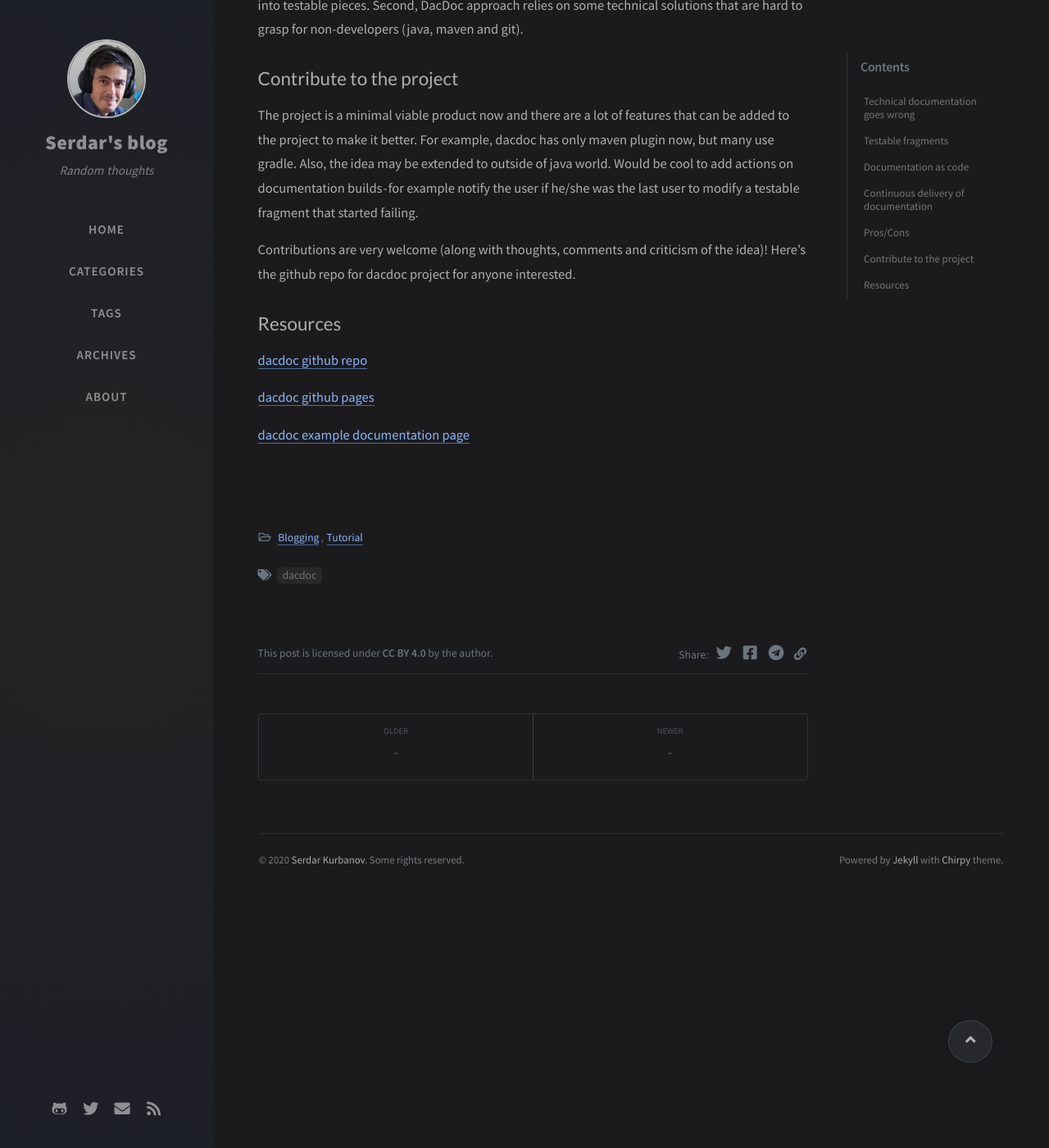
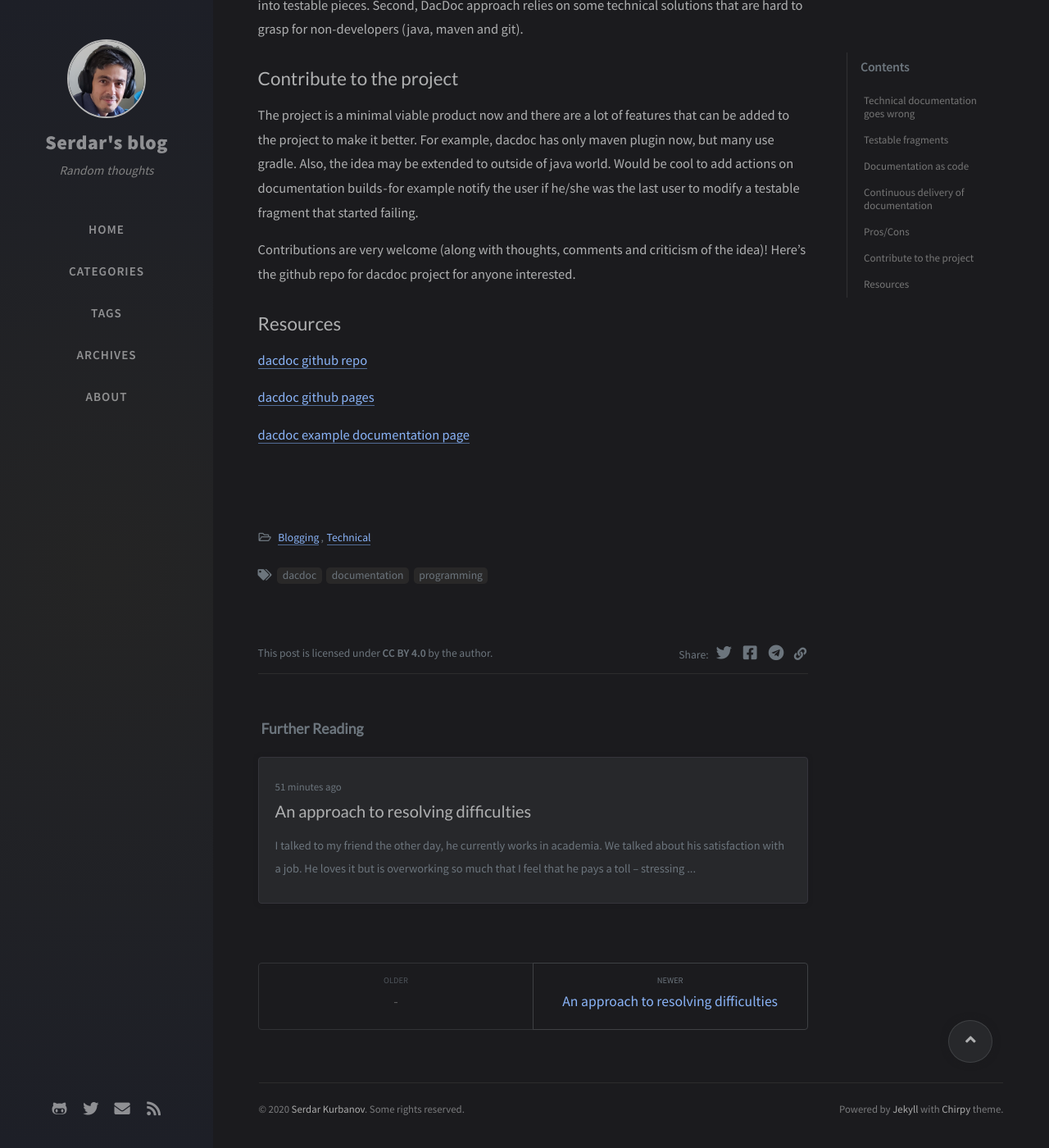
Before and after one commit to serdarkurbanov/serdarkurbanov.github.io, a Jekyll site: the page built from _posts/2019-10-01-dacdoc-intro.md, in a window 1280 px wide and 1400 px high, scrolled down 5213 px. Shown: the whole window at 82% size. Built offline with Jekyll 4.4.1, drawn with Linux system fonts in a browser that asks for light colours; nearby versions of some CDN libraries; comment, search, counter and statistics services are not loaded; some of the changed lines change nothing that is shown; some of the changed text lies outside the part shown.

Commit message:
add post about overcoming difficulties

```diff
--- a/_posts/2019-10-01-dacdoc-intro.md
+++ b/_posts/2019-10-01-dacdoc-intro.md
@@ -2,8 +2,8 @@
 title: Documentation As Code With DacDoc
 author: Serdar Kurbanov
 date: 2019-10-01 20:55:00 -0500
-categories: [Blogging, Tutorial]
-tags: [dacdoc]
+categories: [Blogging, Technical]
+tags: [dacdoc, documentation, programming]
 pin: true
 image: /assets/img/sample/2019-10-01-dacdoc-intro/dacdoc_img_1.jpeg
 ---
--- /dev/null
+++ b/_posts/2020-12-26-exit-plans.md
@@ -0,0 +1,52 @@
+---
+title: An approach to resolving difficulties
+author: Serdar Kurbanov
+date: 2020-12-26 17:00:00 -0500
+categories: [Blogging, Non-Technical]
+tags: [academia, advice, experience]
+image: /assets/img/sample/2020-12-26-exit-plans/escher_transformation.jpg
+---
+
+I talked to my friend the other day, he currently works in academia. We talked about his satisfaction with a job. He loves it but is overworking so much that I feel that he pays a toll – stressing out, feeling obliged to work on Christmas Eve etc. I mentioned to him that it would be a good idea to reflect on this situation and prepare an exit plan (not necessarily to execute it!).
+
+I'd like to write down what I mean by exit plan and lay out some advice on resolving difficulties in your life based on my past experience. I remember giving a similar advice to a colleague some time back and I believe it’s pretty universal and not only limited to academia or even to work domain in general.
+
+The below applies to situations when you are upset with work, but some reflection on these points may be useful even when everything goes fine.
+
+## Reflect on the reasons of your difficulties
+It can be anything ranging from your own behavior to toxic environment to lack of funds, lack of ownership, mismatch between the field and your interests etc. It’s hard to settle on some specific one reason because usually it’s a combination, so don’t expect the exact once and for all cemented result from it. Yet this reflection is a good exercise that helps admitting the issue and setting yourself on a right track of solving it.
+
+I’ll give an example from my life: there was a point when I reflected on my path in academia and had come to a conclusion that I really loved to study physics, to learn the underlying theories and progress in experiments, but that I was less interested in making scientific research than I thought I would be. Turned out that I find more satisfaction in building software because it gives me faster gratification of having something created from nothing.
+
+## Realize your limits and estimate your capacity to endure difficulties
+Estimating your capacity to endure tribulations isn’t quite easy or precise since difficulties may have a compound effect and your ability to go through it is hardly a quantifiable value, but it’s still useful to project your current circumstances into some time in the future and imagine how you’d feel. This will give you an estimate on the time you can allocate to make changes.
+
+Remember that your capabilities are limited (despite what some motivational slogans may tell you). The psyche – like muscles – can only lift a certain weight and can crack when overloaded. In practical terms it means that continuous stress/overwork over some limit (individual for everyone) will lead to nervous breakdown, depression and even physical health problems. Recovering from these conditions is much harder than avoiding it. The myth about the almighty non-stop working people - Erdős, Musk etc -  is mostly a myth because it represents these people with a simplified one-dimensional snapshot. These people exist but in single digits and little is known about their happiness and mental state.
+
+To me the realization of my limits came around the time of my internship in 2010. The internship was in fact a 50hrs/week software engineering job with flexible hours, and I also tried to squeeze scientific research and software engineering courses there. I ended up working 12 hours/day most days, on top of it I had 2+ hour daily commute and then my day and night continued with running theoretical physics calculations. There was a lot I learned about my limits during this time. For example, I realized that screwing up my sleep schedule on Monday will screw up the rest of the week, that brain has limited focus power – focusing too much in one area will block your ability to focus elsewhere.
+
+## Define criteria of success and set a stop-loss signal
+My first full time software engineering job was in finance, hence some concepts that I picked from there. Making an exit is a hard decision and it’s a common fallacy to continue trading when losses grow – hoping that stock prices will bounce back in your favor. A stop-loss signal is the condition set by a trader defining when losses became large enough to close the current position and exit the game.
+
+Outside of stock market this is still a useful concept. It’s necessary to define criteria for success and failure in whatever you do. It’s also useful to define criteria when failure becomes big enough to stop doing what you’re doing and try different approach/change field etc.
+
+My example is the relocation to the US and starting a grad school here. When setting up success/failure criteria I tried to account for both objective factors and how I’d feel about them. I understood for instance that to feel successful and accomplished in physics I’d need to perform better (have more articles, be more involved in research) than required for average PhD defense. So my criteria for success was to finish all grad level courses and publish at least 1 paper by the end of the 1st year. I decided to review my progress in the end of the 1st year – and to exit the field if I don’t feel enough progress (stop-loss). I didn’t meet all of the criteria that I’ve set upon myself, and didn’t exactly follow my stop-loss signal, instead I extended this self-probation period for 1 more year. I didn’t feel enough progress to satisfy my feel of accomplishment by this time either, and this is when I made a final decision to exit the field.
+
+Here I’d like to thank my advisor Craig Group – thanks to him I had an opportunity to defend MSc thesis instead of the originally planned PhD, so the 2.5 year effort brought some fruit.
+
+## Don’t act from your low point
+Tolstoy said (well, almost) that happy people are alike; unhappy ones feel satisfaction and dissatisfaction unevenly – they usually come in cycles. Once you face some troubles in work or life in general, your mood starts bouncing up and down in a wave-like fashion. Our low points – when we are dissatisfied the most – are usually the most calling times. One may feel the urge to cut ties, act harshly and swiftly. It’s almost never a good idea. Better idea would be to wait until the mood will climb back again (hours/days) and then make any actions about the situation.
+The flip side of this rule is the need to acknowledge problems even when the mood is in its high state.
+
+Let me bring an example from my experience. Once there was an upcoming project that my team was probably going to be involved in, and I knew little about it. There was some activity happening between the manager and some folks from my team, and my lack of involvement frustrated me. After a couple of weeks our manager had shed some light on the upcoming project, and I felt both satisfaction of knowing what was going on and yet a frustration because I felt left out for the past couple of weeks. That was a low point, so I decided to let my mood settle and to find the right verbiage before talking to the manager. The words I came up with are surprisingly simple: 'Thanks for announcing the news on the new project, I like the fact that it became more transparent now since I felt that I’m missing a part of that discussion'. They both express my concerns and reinforce the positive change.
+
+## Venting frustration is a double-edged sword
+Vent your frustration and seek for compassion, but do so judiciously. Remember that it is a double-edged sword.
+
+Support from friends and family is important, but be aware that releasing too much steam is locking you into a self-pity bubble. I saw examples of both extremes: people who keep all in themselves and suffering from not being understood and people who rant about their troubles and becoming dependent on other people’s support (the latter is quite common in academia). It is important to avoid both extremes and keep the balance.
+
+## Create actionable items
+This one is straightforward: you need to think about concrete actions towards resolving the problematic situation. Plan to talk to your colleagues, your advisor, your manager, think about the best time to reach them and what to tell them, look for examples of how others overcame similar problems.
+
+## In conclusion
+These points are more a guidelines rather than firm rules. Even the examples I put show that I didn't follow all of them strictly.
```
Also changed, not shown: assets/img/sample/2020-12-26-exit-plans/escher_transformation.jpg (added).
